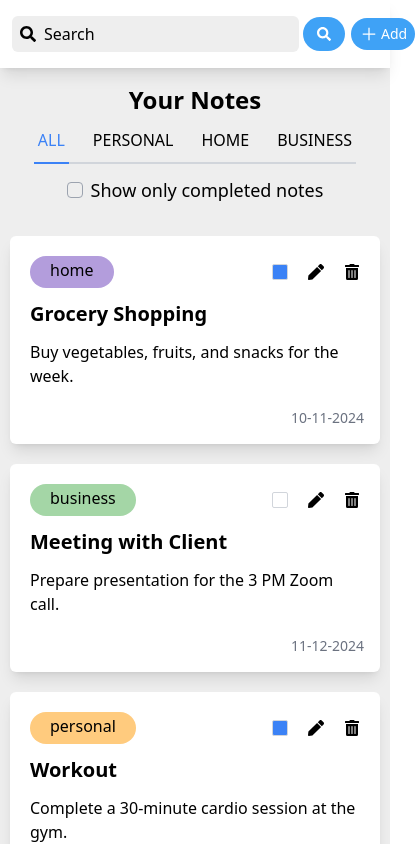
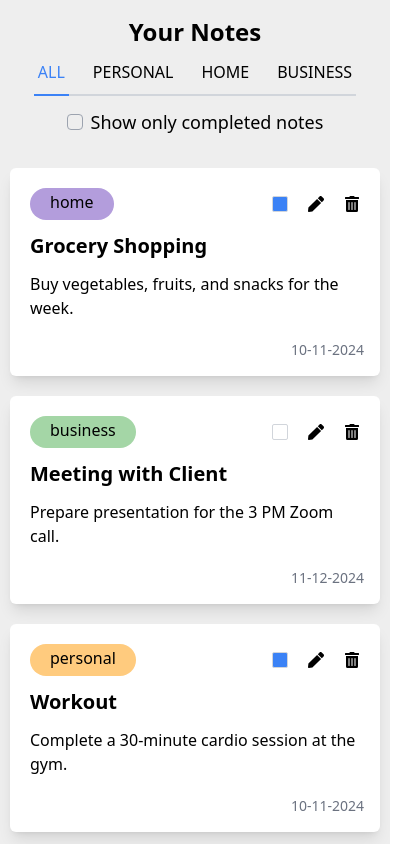
Before and after one commit to ar7ab/Note-App, a React (Vite) app: page / in a window 390 px wide. Shown: the top 844 px of the page, 415 px wide, since content can reach past the window. Built offline with nearby package versions, Linux system fonts and the light colour scheme.

Commit message:
enhance layout & responsive

```diff
--- a/src/components/Header/Header.jsx
+++ b/src/components/Header/Header.jsx
@@ -5,7 +5,7 @@ import { IoAddSharp } from "react-icons/io5";
 
 const Header = () => {
   return (
-    <div className="px-3 sm:px-24 bg-[#ffffff] w-full shadow-lg sm:py-4 py-4 flex items-center gap-1.5 sm:gap-5">
+    <div className="px-3 sm:px-24 bg-[#ffffff] w-full hidden shadow-lg sm:py-4 py-4  items-center gap-1.5 sm:gap-5">
       {/* Logo */}
       <Logo />
       {/* Search Box */}
```
